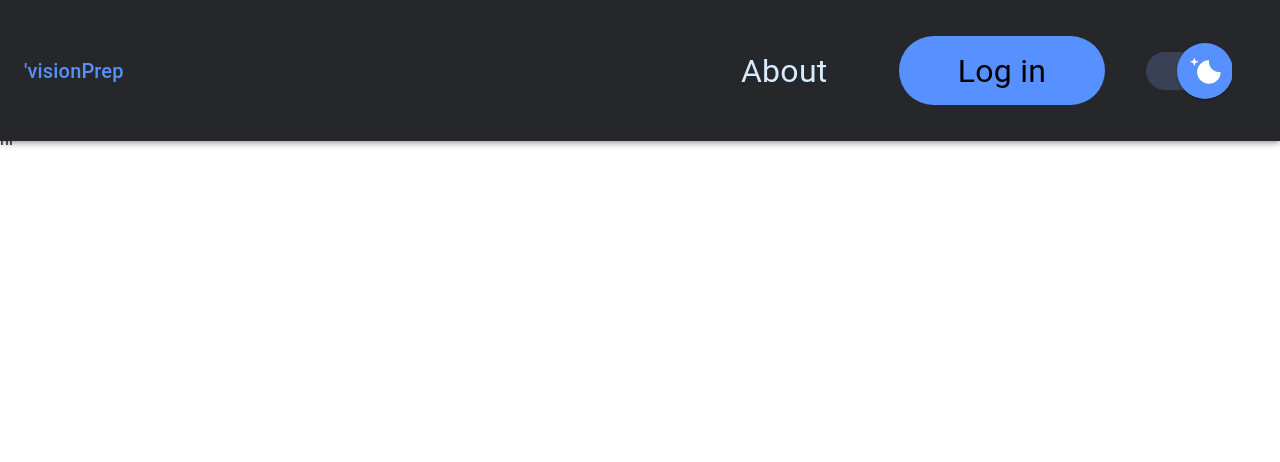
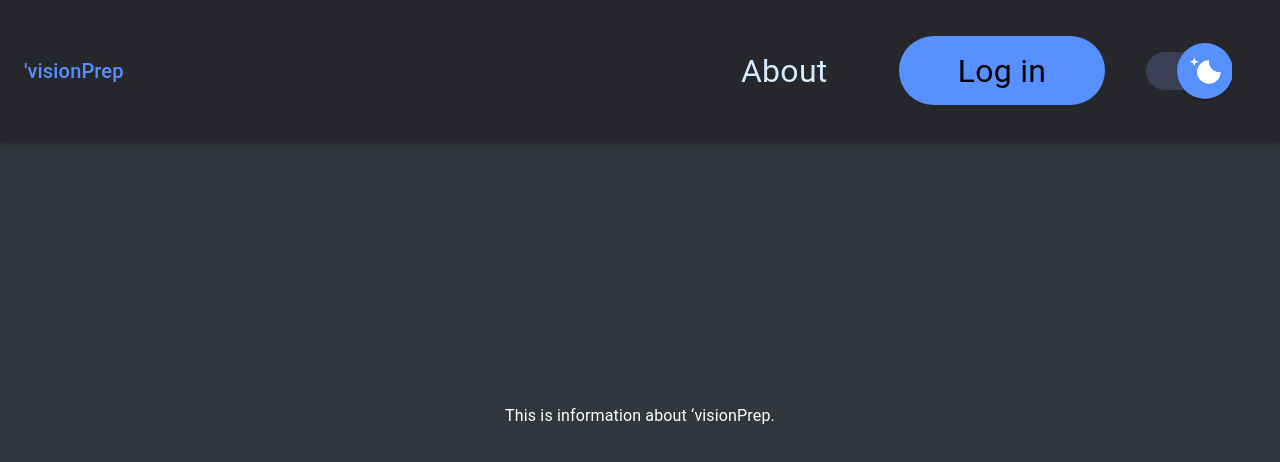
Before and after one commit to emlyqi/visionPrep, a React (Create React App) app: page /about in a window 1280 px wide. Shown: the top 462 px of the page. Built offline with nearby package versions, Linux system fonts and the light colour scheme.

Commit message:
added text to about pg

```diff
--- a/src/pages/AboutPage.js
+++ b/src/pages/AboutPage.js
@@ -3,11 +3,13 @@ import Navbar from '../components/Navbar'
 
 export class AboutPage extends PureComponent {
   render() {
+    const aboutText = "This is information about ‘visionPrep."
+
     return (
-      <div>
+      <div style={{height: '100vh', backgroundColor: '#34363D'}}>
         <Navbar></Navbar>
-        <p>
-            hi
+        <p style={{position: 'absolute', left:'50%', top:'50%', transform: 'translate(-50%,-50%)', color: 'white'}}>
+          {aboutText}
         </p>
       </div>
     )
```
